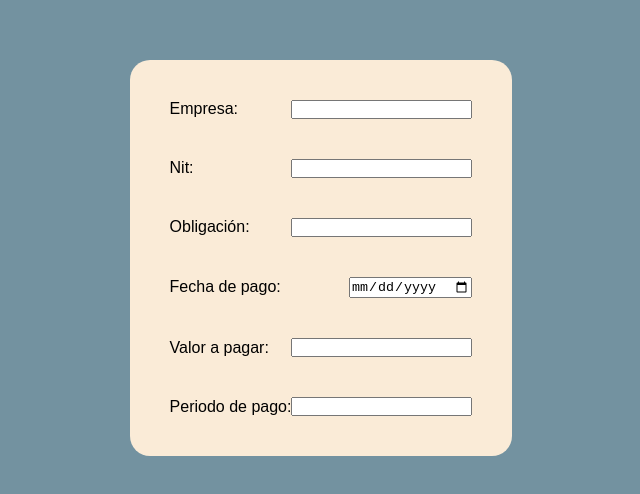
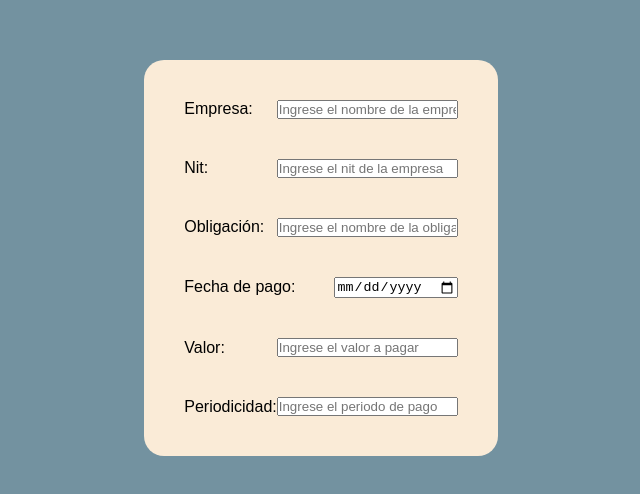
Before and after one commit to adrian-villamil/record-oblig-fe, a React (Create React App) app: page / in a window 1280 px wide. Shown: the part 142-636 px from the top of the page, without its empty margins (319-959 px from the left). Built offline with nearby package versions, Linux system fonts and the light colour scheme.

Commit message:
Le agregué placeholder a los inputs, también el atributo min a los inputs de tipo número para que el usuario no digite números negativos, y que la fecha de pago pueda ingresar fechas desde el día de hoy en adelante.

```diff
--- a/src/components/Formulario.js
+++ b/src/components/Formulario.js
@@ -9,7 +9,7 @@ const Formulario = () => {
             <label>Empresa:</label>
           </div>
           <div className='f-columna c2'>
-            <input type='text'/>
+            <input type='text' placeholder='Ingrese el nombre de la empresa'/>
           </div>
         </div>
         <div className="f-fila">
@@ -17,7 +17,7 @@ const Formulario = () => {
             <label>Nit:</label>
           </div>
           <div className='f-columna c2'>
-            <input type='text'/>
+            <input type='text' placeholder='Ingrese el nit de la empresa'/>
           </div>
         </div>
         <div className="f-fila">
@@ -25,7 +25,7 @@ const Formulario = () => {
             <label>Obligación:</label>
           </div>
           <div className='f-columna c2'>
-            <input type='text'/>
+            <input type='text' placeholder='Ingrese el nombre de la obligación'/>
           </div>
         </div>
         <div className="f-fila">
@@ -33,23 +33,23 @@ const Formulario = () => {
             <label>Fecha de pago:</label>
           </div>
           <div className='f-columna c2'>
-            <input type='date'/>
+            <input type='date' min={new Date().toISOString().split('T')[0]}/>
           </div>
         </div>
         <div className="f-fila">
           <div className='f-columna c1'>
-            <label>Valor a pagar:</label>
+            <label>Valor:</label>
           </div>
           <div className='f-columna c2'>
-            <input type='number'/>
+            <input type='number' min='1' placeholder='Ingrese el valor a pagar'/>
           </div>
         </div>
         <div className="f-fila">
           <div className='f-columna c1'>
-            <label>Periodo de pago:</label>
+            <label>Periodicidad:</label>
           </div>
           <div className='f-columna c2'>
-            <input type='number'/>
+            <input type='number' min='1' placeholder='Ingrese el periodo de pago'/>
           </div>
         </div>
       </form>
```
